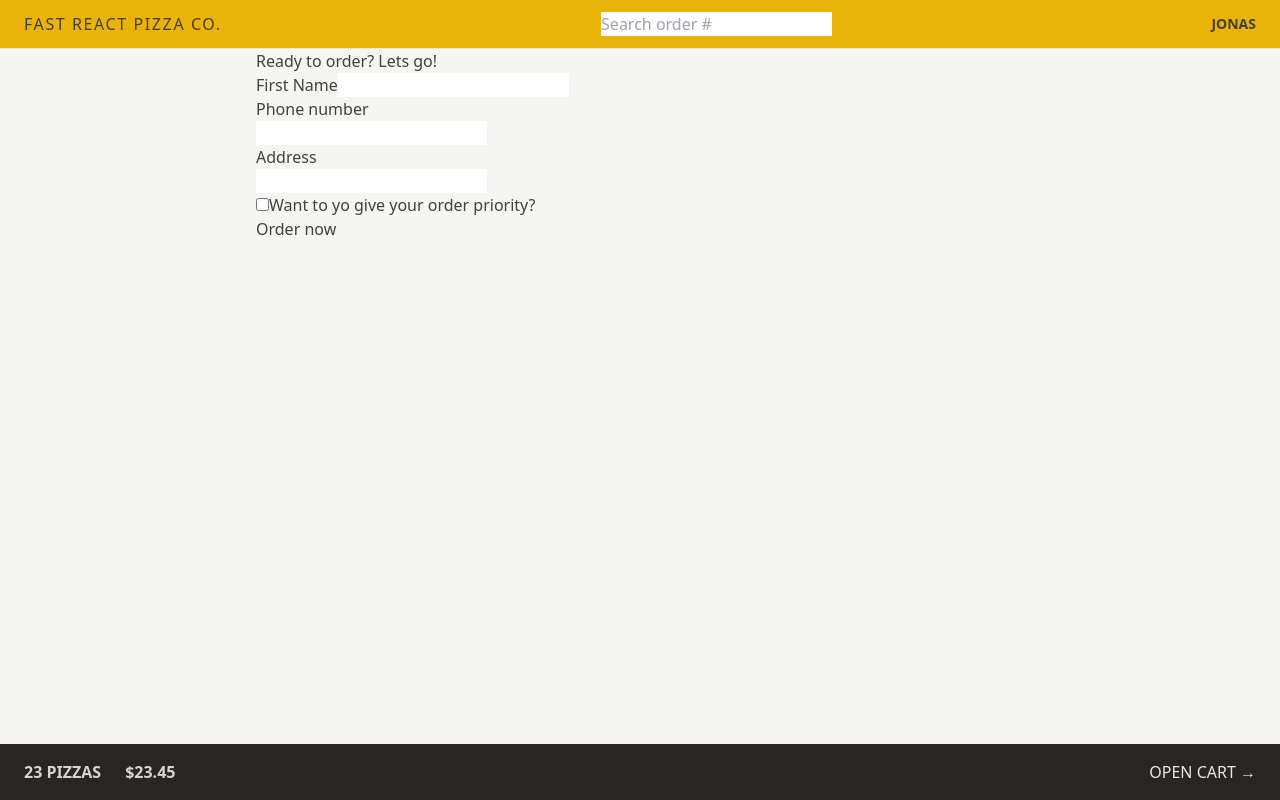
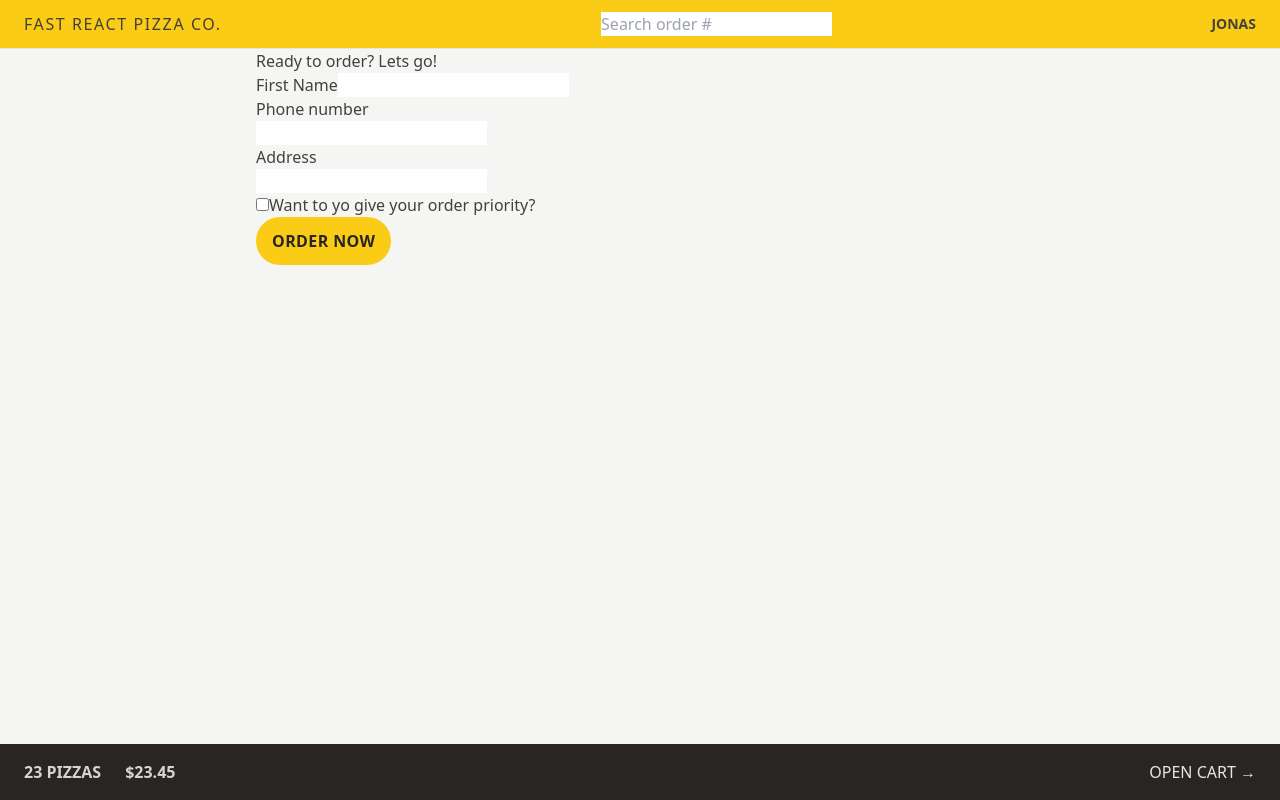
Before and after one commit to ingvillajimenez/16-fast-react-pizza, a React (Vite) app: page /order/new in a window 1280 px wide. Built offline with nearby package versions, Linux system fonts and the light colour scheme.

Commit message:
Styling Buttons: Element States and Transitions

```diff
--- a/prettier.config.js
+++ /dev/null
@@ -1,3 +0,0 @@
-module.exports = {
-  plugins: ['prettier-plugin-tailwindcss'],
-}
--- a/src/features/cart/Cart.jsx
+++ b/src/features/cart/Cart.jsx
@@ -30,7 +30,7 @@
 
   return (
     <div>
-      <Link to="/menu">&larr; Back to menu</Link>
+      <Link to="/menu" className="text-sm text-blue-500 hover:text-blue-600 hover:underline">&larr; Back to menu</Link>
 
       <h2>Your cart, %NAME%</h2>
 
--- a/src/features/order/CreateOrder.jsx
+++ b/src/features/order/CreateOrder.jsx
@@ -1,8 +1,8 @@
 // import { useState } from "react";
 //  7YLEKO
 
-import { Form, redirect, useActionData, useNavigation } from "react-router-dom";
-import { createOrder } from "../../services/apiRestaurant";
+import { Form, useActionData, useNavigation } from "react-router-dom";
+// import { createOrder } from "../../services/apiRestaurant";
 
 // https://uibakery.io/regex-library/phone-number
 const isValidPhone = (str) =>
@@ -42,7 +42,8 @@
 
   // const [withPriority, setWithPriority] = useState(false);
   const cart = fakeCart;
-
+  //////////////////////////////////////////////////
+  // Styling Buttons: Element States and Transitions
   return (
     <div>
       <h2>Ready to order? Lets go!</h2>
@@ -82,7 +83,10 @@
 
         <div>
           <input type="hidden" name="cart" value={JSON.stringify(cart)} />
-          <button disabled={isSubmitting}>
+          <button
+            disabled={isSubmitting}
+            className="inline-block rounded-full bg-yellow-400 px-4 py-3 font-semibold uppercase tracking-wide text-stone-800 transition-colors duration-300 hover:bg-yellow-300 focus:bg-yellow-300 focus:outline-none focus:ring focus:ring-yellow-300 focus:ring-offset-2 disabled:cursor-not-allowed"
+          >
             {isSubmitting ? "Placing order..." : "Order now"}
           </button>
         </div>
@@ -113,9 +117,11 @@
   if (Object.keys(errors).length > 0) return errors;
 
   // If everything is okay, create new order and redirect
-  const newOrder = await createOrder(order);
+  // const newOrder = await createOrder(order);
 
-  return redirect(`/order/${newOrder.id}`);
+  // return redirect(`/order/${newOrder.id}`);
+
+  return null;
 }
 
 export default CreateOrder;
--- a/src/ui/Header.jsx
+++ b/src/ui/Header.jsx
@@ -8,7 +8,7 @@
   ////////////////
   // Using Flexbox
   return (
-    <header className="flex items-center justify-between border-b border-stone-200 bg-yellow-500 px-4 py-3 uppercase sm:px-6">
+    <header className="flex items-center justify-between border-b border-stone-200 bg-yellow-400 px-4 py-3 uppercase sm:px-6">
       <Link to="/" className="tracking-widest">
         Fast React Pizza Co.
       </Link>
```
